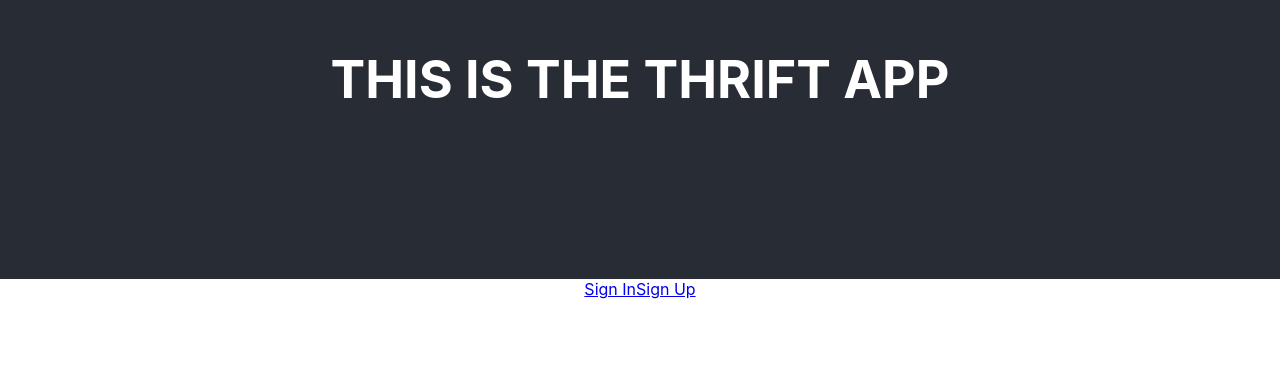
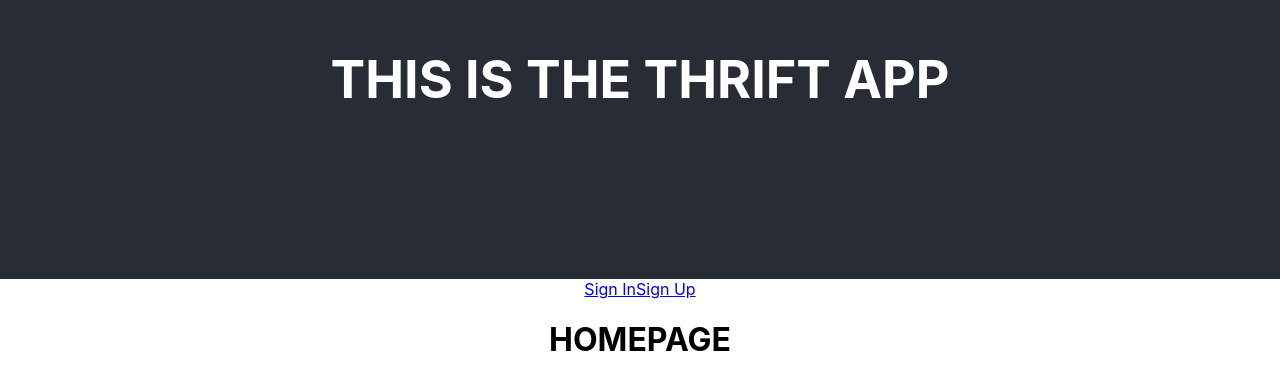
Before and after one commit to lglg0101/project-3, a React (Create React App) app in the folder client/: page / in a window 1280 px wide. Shown: the part 121-510 px from the top of the page. Built offline with nearby package versions, Linux system fonts and the light colour scheme.

Commit message:
homepageview

```diff
--- a/client/src/App.jsx
+++ b/client/src/App.jsx
@@ -4,6 +4,9 @@ import './App.css';
 import AuthenticationSignUpView from './views/authenticationView/SignUpView';
 import AuthenticationSignInView from './views/authenticationView/LoginView';
 import Navbar from "./components/Navbar";
+import HomePage from "./views/HomePage"
+
+
 
 class App extends Component {
 	constructor(props) {
@@ -50,6 +53,7 @@ class App extends Component {
                 verify={this.verifyAuthentication}
                 redirect="/error/401"
               /> */}
+							<Route exact path="/" component={HomePage} />
               <Route
                 path="/sign-up"
                 render={props => (
--- a/client/src/views/HomePage.jsx
+++ b/client/src/views/HomePage.jsx
@@ -0,0 +1,10 @@
+import React, { Component } from "react";
+
+
+export default function HomePage() {
+  return (
+    <div>
+      <h1>HOMEPAGE</h1>
+    </div>
+  )
+}
```
Also changed, not shown: 1 other file (tests, documents, lock files or other folders).
